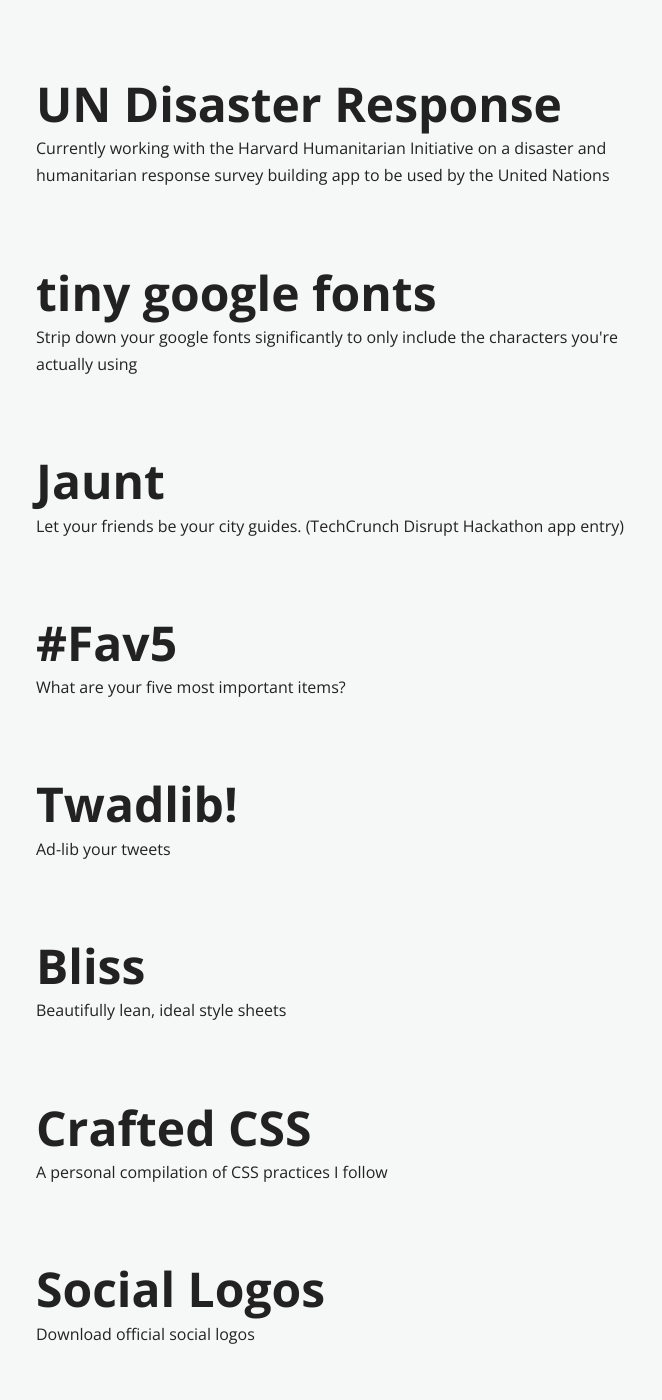
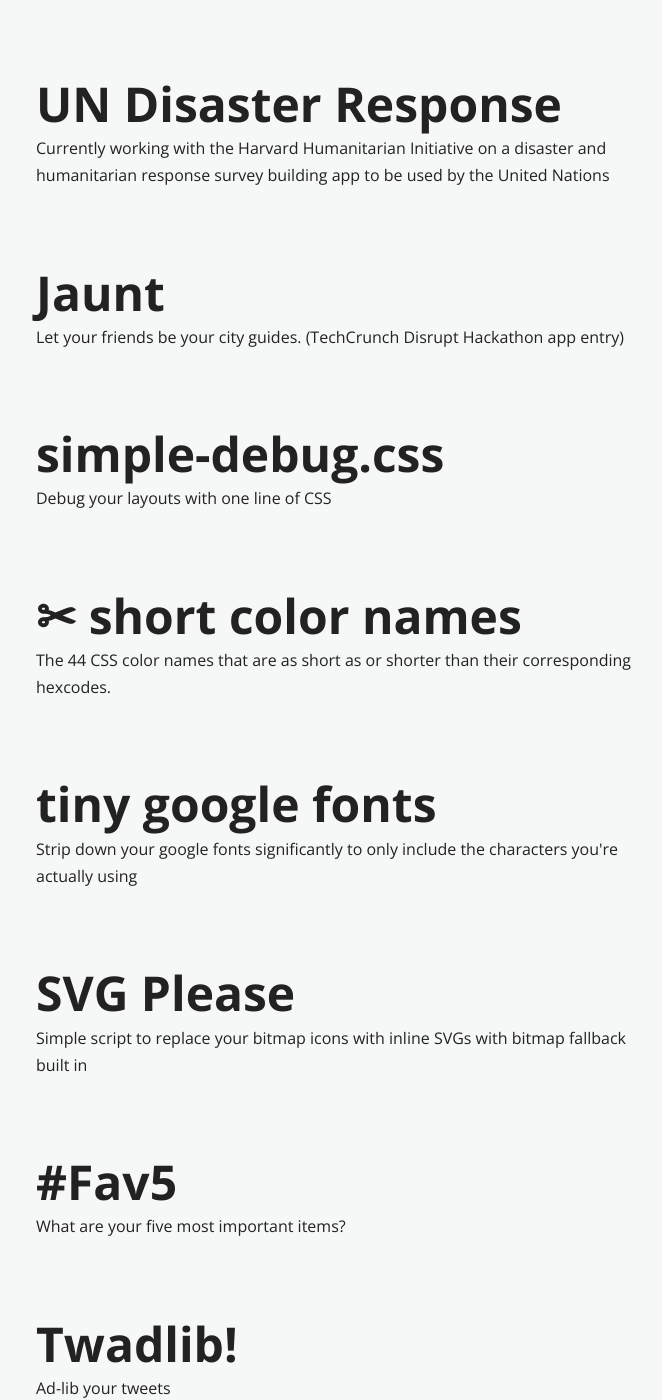
Before and after one commit to chrisnager/chrisnager.github.io, a Jekyll site: the page built from projects.html, in a window 1280 px wide and 1400 px high, scrolled down 523 px. Shown: the whole window, without its empty margins (304-966 px from the left). Built offline with Jekyll 4.4.1, drawn with Linux system fonts in a browser that asks for light colours; nearby versions of some CDN libraries; library files that are not in the unit come from our copies; Markdown is read by kramdown in place of the engine named in the settings.

Commit message:
Update projects and add svg article

```diff
--- a/projects.html
+++ b/projects.html
@@ -13,21 +13,42 @@
         </a>
     </li>
 
-   <li class="project">
+    <li class="project">
         <a class="project__link" href="//chrisnager.github.io/ungrid">
             <h1 class="project__title">ungrid</h1>
             <p class="project__description">the simplest responsive css grid</p>
         </a>
     </li>
 
-   <li class="project">
+    <li class="project">
         <a class="project__link" href="//vimeo.com/71911497">
             <h1 class="project__title">UN Disaster Response</h1>
             <p class="project__description">Currently working with the Harvard Humanitarian Initiative on a disaster and humanitarian response survey building app to be used by the United Nations</p>
         </a>
-   </li>
+    </li>
 
-   <li class="project">
+    <li class="project">
+        <a class="project__link" href="//disruptnyhackathon.challengepost.com/submissions/23514-jaunt">
+            <h1 class="project__title">Jaunt</h1>
+            <p class="project__description">Let your friends be your city guides. (TechCrunch Disrupt Hackathon app entry)</p>
+        </a>
+    </li>
+
+    <li class="project">
+        <a class="project__link" href="//chrisnager.github.io/simple-debug.css">
+            <h1 class="project__title">simple-debug.css</h1>
+            <p class="project__description">Debug your layouts with one line of CSS</p>
+        </a>
+    </li>
+
+    <li class="project">
+        <a class="project__link" href="//chrisnager.github.io/short-color-names">
+            <h1 class="project__title">&#9986; short color names</h1>
+            <p class="project__description">The 44 CSS color names that are as short as or shorter than their corresponding hexcodes.</p>
+        </a>
+    </li>
+
+    <li class="project">
         <a class="project__link" href="//github.com/chrisnager/tiny-google-fonts">
             <h1 class="project__title">tiny google fonts</h1>
             <p class="project__description">Strip down your google fonts significantly to only include the characters you're actually using</p>
@@ -35,9 +56,9 @@
     </li>
 
     <li class="project">
-        <a class="project__link" href="//disruptnyhackathon.challengepost.com/submissions/23514-jaunt">
-            <h1 class="project__title">Jaunt</h1>
-            <p class="project__description">Let your friends be your city guides. (TechCrunch Disrupt Hackathon app entry)</p>
+        <a class="project__link" href="//chrisnager.github.io/svg-please">
+            <h1 class="project__title">SVG Please</h1>
+            <p class="project__description">Simple script to replace your bitmap icons with inline SVGs with bitmap fallback built in</p>
         </a>
     </li>
 
```
Also changed, not shown: _posts/2014-05-23-diy-svg-reference.md (added, +223 -0 lines).
